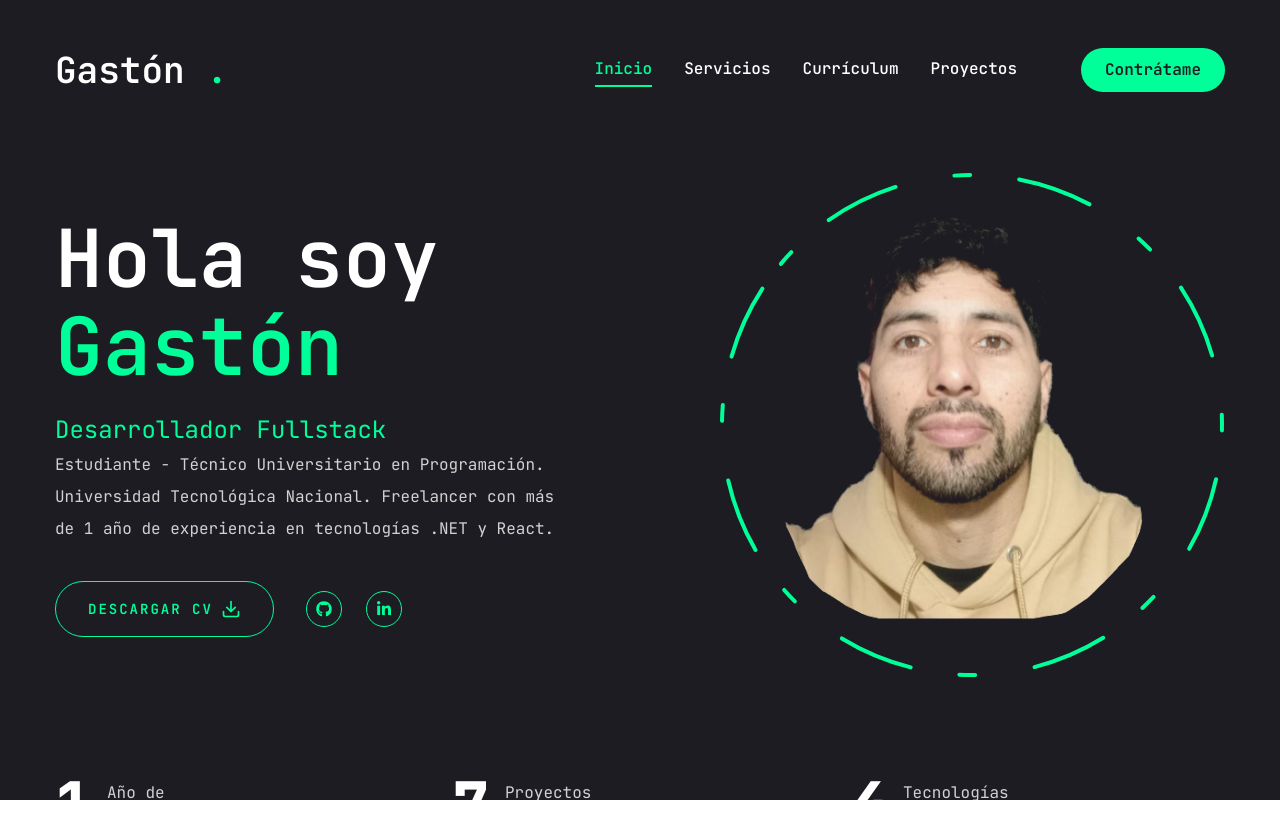
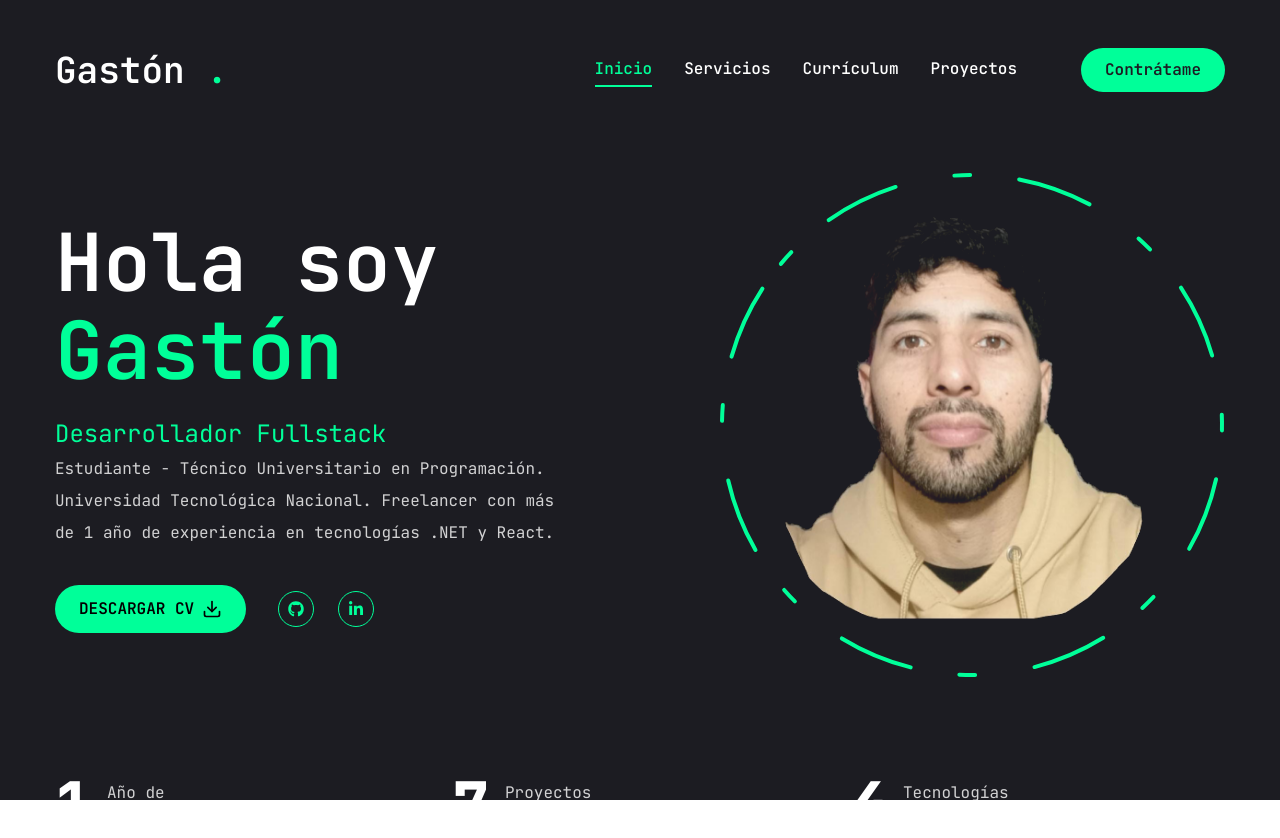
Before and after one commit to lisuben15/portfolio, a Next.js app: page / in a window 1280 px wide. Shown: the top 838 px of the page. Built offline with nearby package versions, Linux system fonts and the light colour scheme.

Commit message:
descarga cv

```diff
--- a/app/globals.css
+++ b/app/globals.css
@@ -33,6 +33,7 @@
   --foreground-rgb: 0, 0, 0;
   --background-start-rgb: 214, 219, 220;
   --background-end-rgb: 255, 255, 255;
+  --accent: #00ff99;
 }
 
 @media (prefers-color-scheme: dark) {
--- a/app/page.jsx
+++ b/app/page.jsx
@@ -1,4 +1,4 @@
-import { Button } from "@/components/ui/button";
+
 import { FiDownload } from "react-icons/fi";
 import Social from "@/components/Social";
 import Photo from "@/components/Photo";
@@ -62,10 +62,10 @@ const Home = () => {
             <p className="max-w-[500px] mb-9 text-white/80">
               Estudiante - Técnico Universitario en Programación. Universidad Tecnológica Nacional. Freelancer con más de 1 año de experiencia en tecnologías .NET y React.  </p>
             <div className="flex flex-col xl:flex-row items-center gap-8">
-              <Button variant="outline" size="lg" className="uppercase flex items-center gap-2">
+              <a href="/documento.pdf" download="CV_Garcia_Gaston.pdf"  className="uppercase flex items-center gap-2 bg-[--accent] rounded-full px-6 py-2 text-black font-semibold">
                 <span>Descargar CV</span>
                 <FiDownload className="text-xl"></FiDownload>
-              </Button>
+              </a>
               <div className="mb-8 xl:mb-0">
                 <Social containerStyles="flex gap-6" iconStyles="w-9 h-9 border border-accent rounded-full flex justify-center items-center text-accent text-base hover:bg-accent hover:text-primary hover:transition-all duration-500"></Social>
               </div>
```
Also changed, not shown: 1 other file (tests, documents, lock files or other folders).
